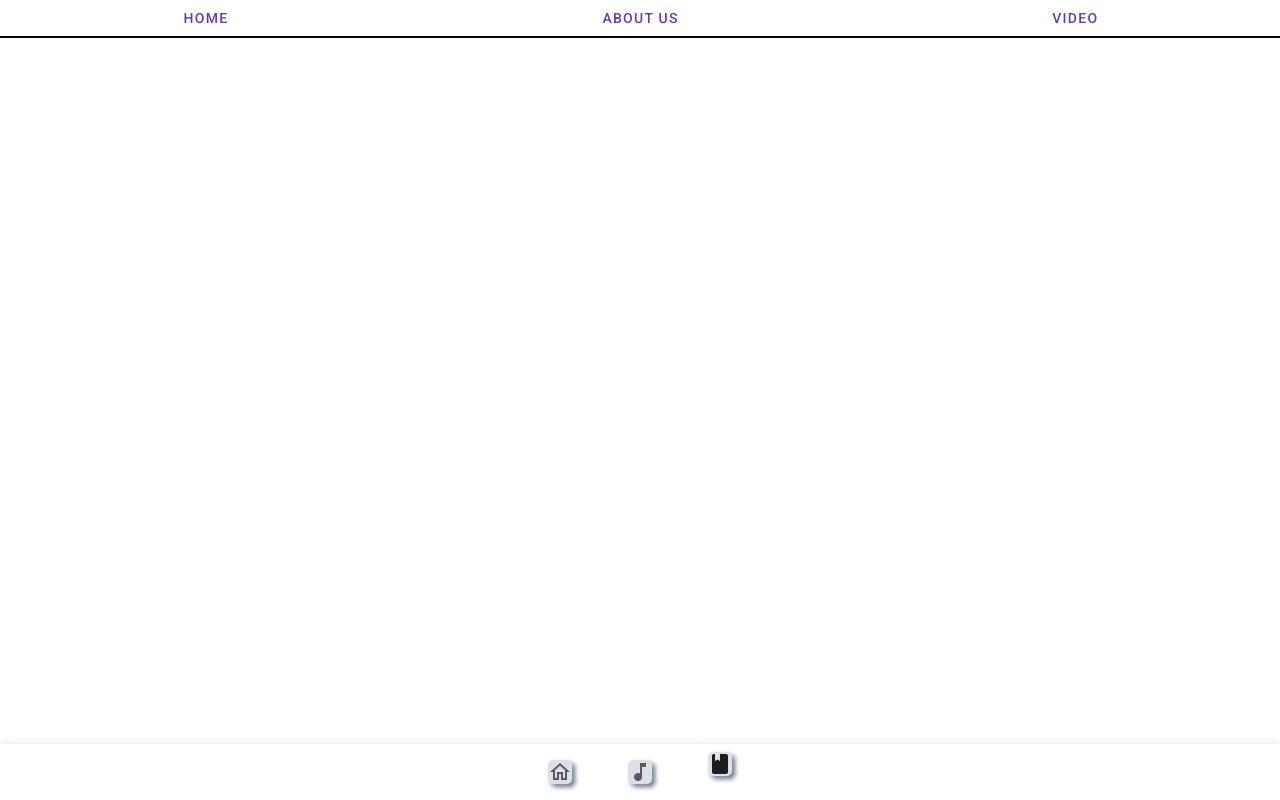
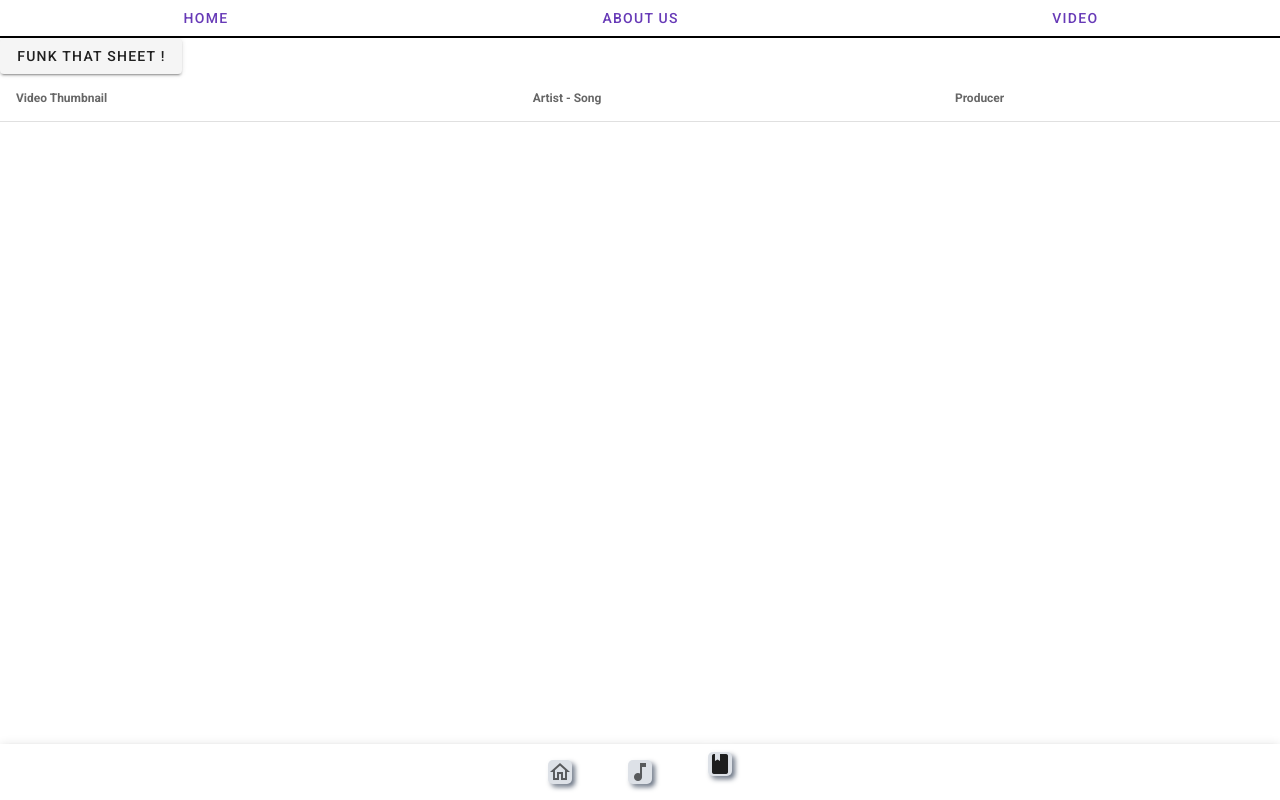
Before and after one commit to Realise-Formation-Digital/20.10-vue-music-project-1, a Vue app: page /video in a window 1280 px wide. Built offline with nearby package versions, Linux system fonts and the light colour scheme.

Commit message:
Api Integrated

```diff
--- a/src/components/video.vue
+++ b/src/components/video.vue
@@ -1,13 +1,62 @@
-<template><div></div> </template>
+<template>
+  <div>
+
+  <v-btn @click = "player">Funk that sheet !</v-btn>
+
+  <v-simple-table>
+    <template v-slot:default>
+      <thead>
+        <tr>
+          <th class="text-left">
+            Video Thumbnail
+          <th class="text-left">
+            Artist - Song
+          </th>
+          <th class="text-left">
+            Producer
+          </th>
+        </tr>
+      </thead>
+      <tbody>
+        <tr
+          v-for="track in tracksFetched"
+          :key="track._id"
+        >
+          <td>{{ track.img }}</td>
+          <td>{{ track.name }}</td>
+          <td>{{ track.uNm }}</td>
+        </tr>
+      </tbody>
+    </template>
+  </v-simple-table>
+
+  </div>
+</template>
 
 <script>
+
+const axios = require ("axios");
 export default {
   name: "video",
   props: {},
   data: function() {
-    return {};
+    return {
+      tracksFetched: []
+    };
   },
-  methods: {},
+
+  methods: {
+    async player() {
+      try {
+        const response = await axios.get("https://cors-anywhere.herokuapp.com/https://openwhyd.org/hot/electro?format=json");
+        console.log (response);
+              this.tracksFetched = response.data.tracks
+        }
+        catch (e){
+          console.log ("error",e)
+        }
+    }
+  }
 };
 </script>
 
```
